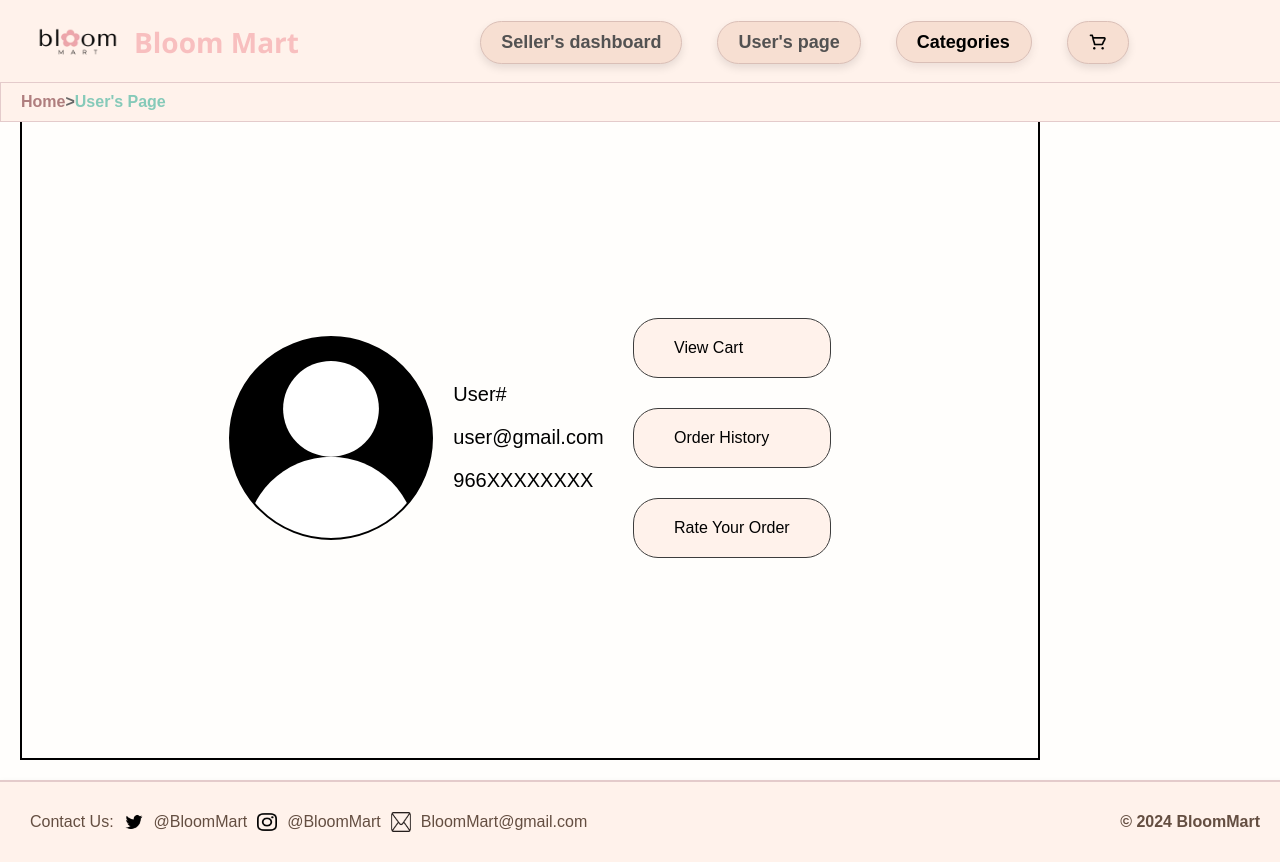
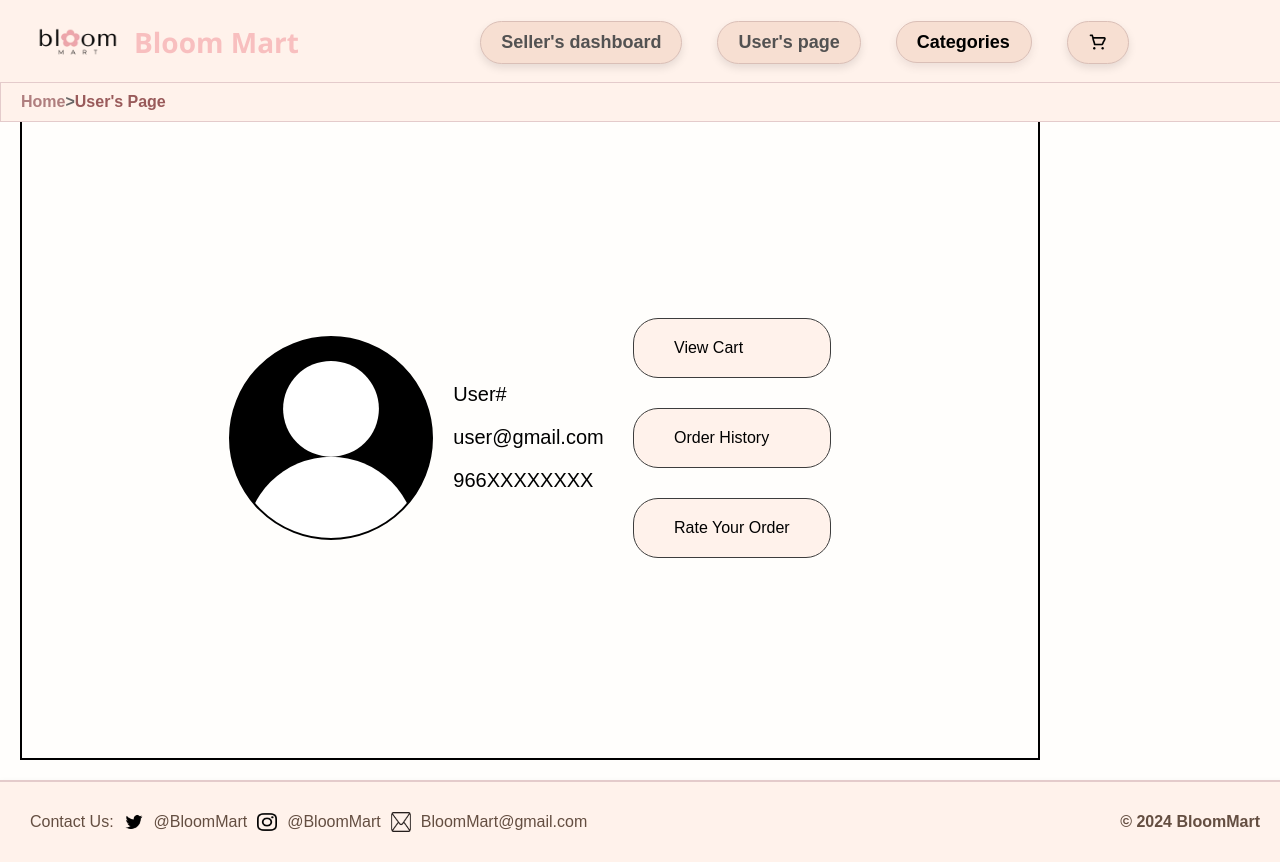
Before and after one commit to Ft0oo0n6/Web-project, a plain HTML site: page UserPage.html in a window 1280 px wide. Shown: the top 862 px of the page. Drawn offline with Linux system fonts and the light colour scheme.

Commit message:
Update main.css

```diff
--- a/main.css
+++ b/main.css
@@ -536,7 +536,7 @@ input[type="range"]::-webkit-slider-thumb {
 }
 
 .breadcrumb span {
-    color: rgb(134, 202, 185);
+    color:  #995a5a;
 }
 
 .AddProductContainer {
```
